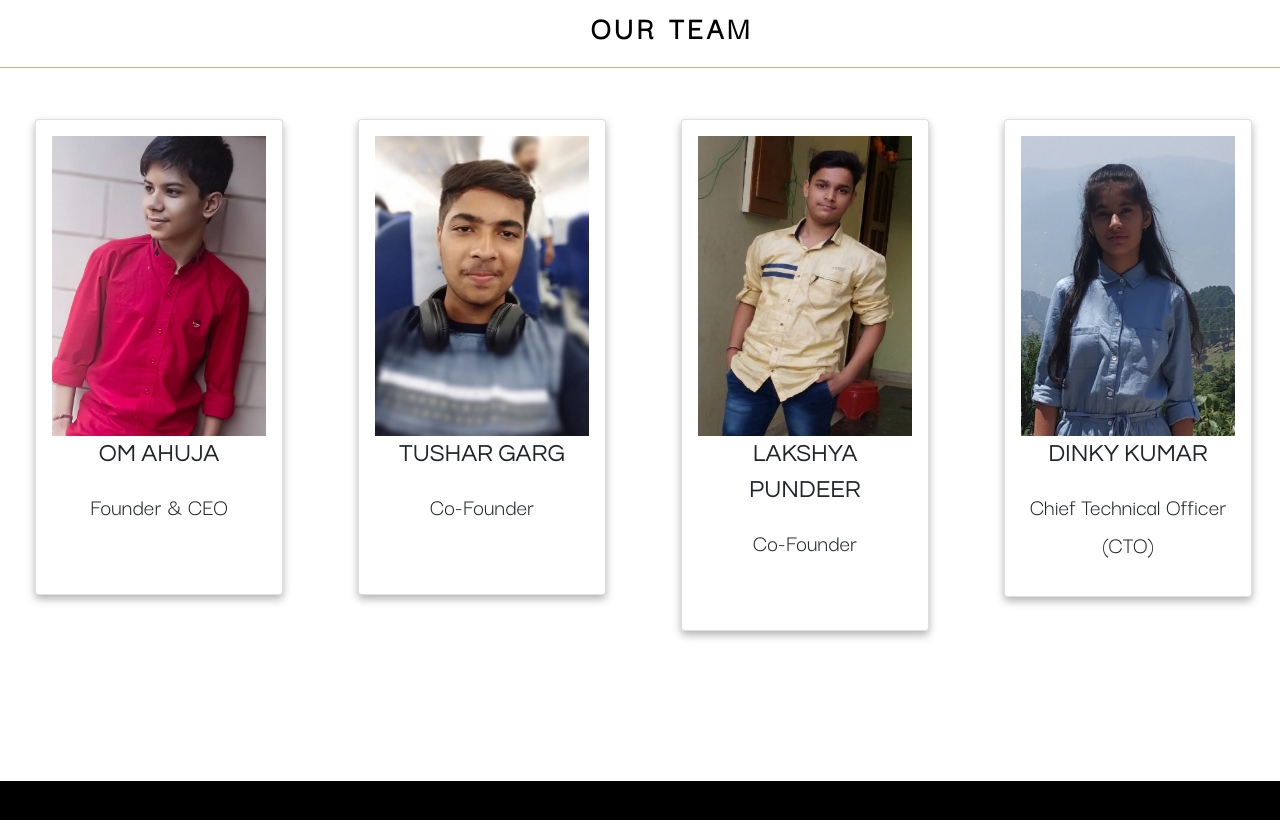
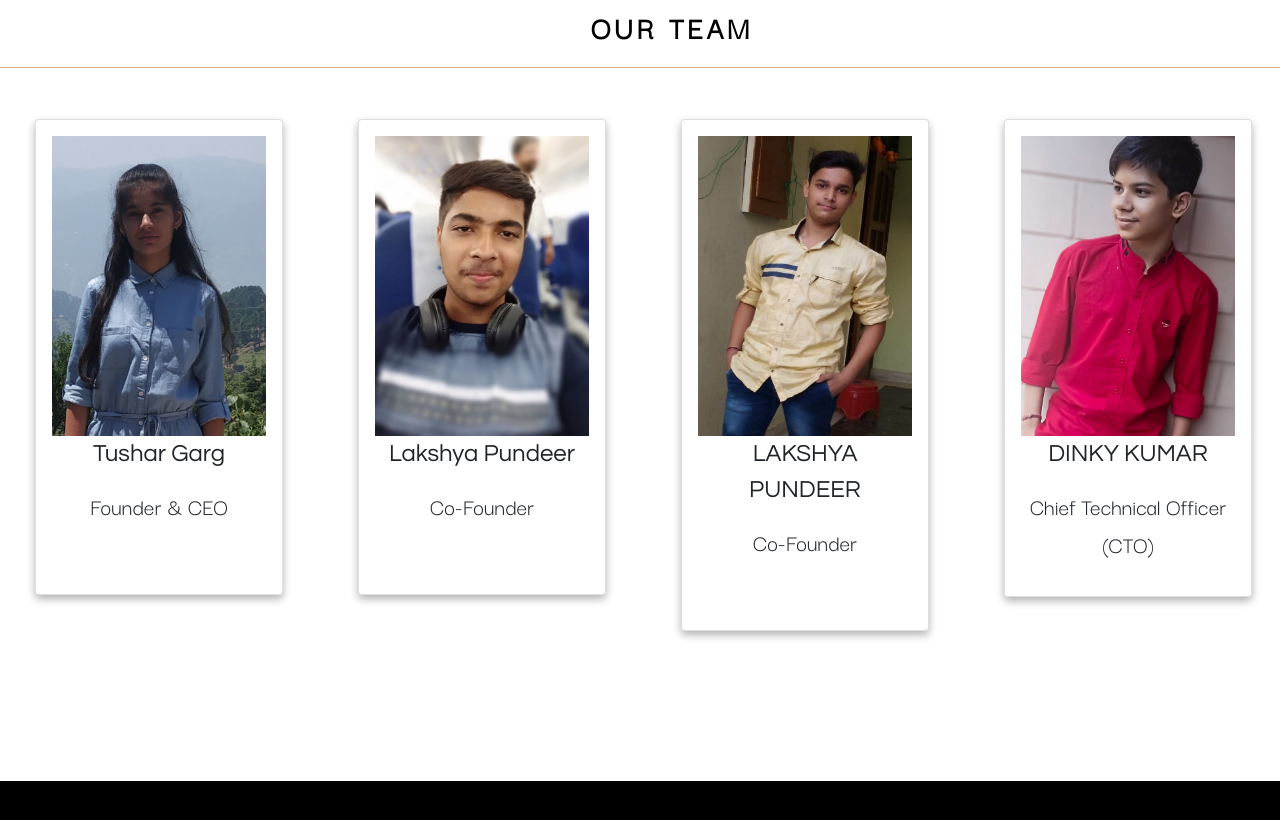
Before and after one commit to Tushargarg09/DevXplore, a plain HTML site: page index.html in a window 1280 px wide. Shown: the part 4824-5644 px from the top of the page. Drawn offline with nearby package versions, Linux system fonts and the light colour scheme; a web font is replaced by a local one.

Commit message:
Update index.html

```diff
--- a/index.html
+++ b/index.html
@@ -540,8 +540,8 @@
   <div class="column wow fadeInUp" data-wow-delay="0.4s">
 
     <div class="card">
-         <img src="4.jpg" style="width:100%" height="300">
-  <CENTER> <p CLASS="card1">OM AHUJA</P>
+         <img src="1.jpg" style="width:100%" height="300">
+  <CENTER> <p CLASS="card1">Tushar Garg</P>
     <p class="card2"><font size="5">Founder & CEO</font><br><br></p> </CENTER>    </div>
   </div>
 
@@ -549,7 +549,7 @@
     <div class="card">
           <img src="3.jpg" style="width:100%" height="300">
 
-   <CENTER> <p CLASS="card1">TUSHAR GARG</P>
+   <CENTER> <p CLASS="card1">Lakshya Pundeer</P>
     <p class="card2"><font size="5">Co-Founder</font><br><br></p> </CENTER>
     </div>
   </div>
@@ -564,7 +564,7 @@
 
   <div class="column wow fadeInUp" data-wow-delay="0.4s">
     <div class="card">
-          <img src="1.jpg" style="width:100%" height="300">
+          <img src="4.jpg" style="width:100%" height="300">
 
    <CENTER> <p CLASS="card1">DINKY KUMAR</P>
     <p class="card2"><font size="5">Chief Technical Officer (CTO)</font></p> </CENTER>    </div>
```
